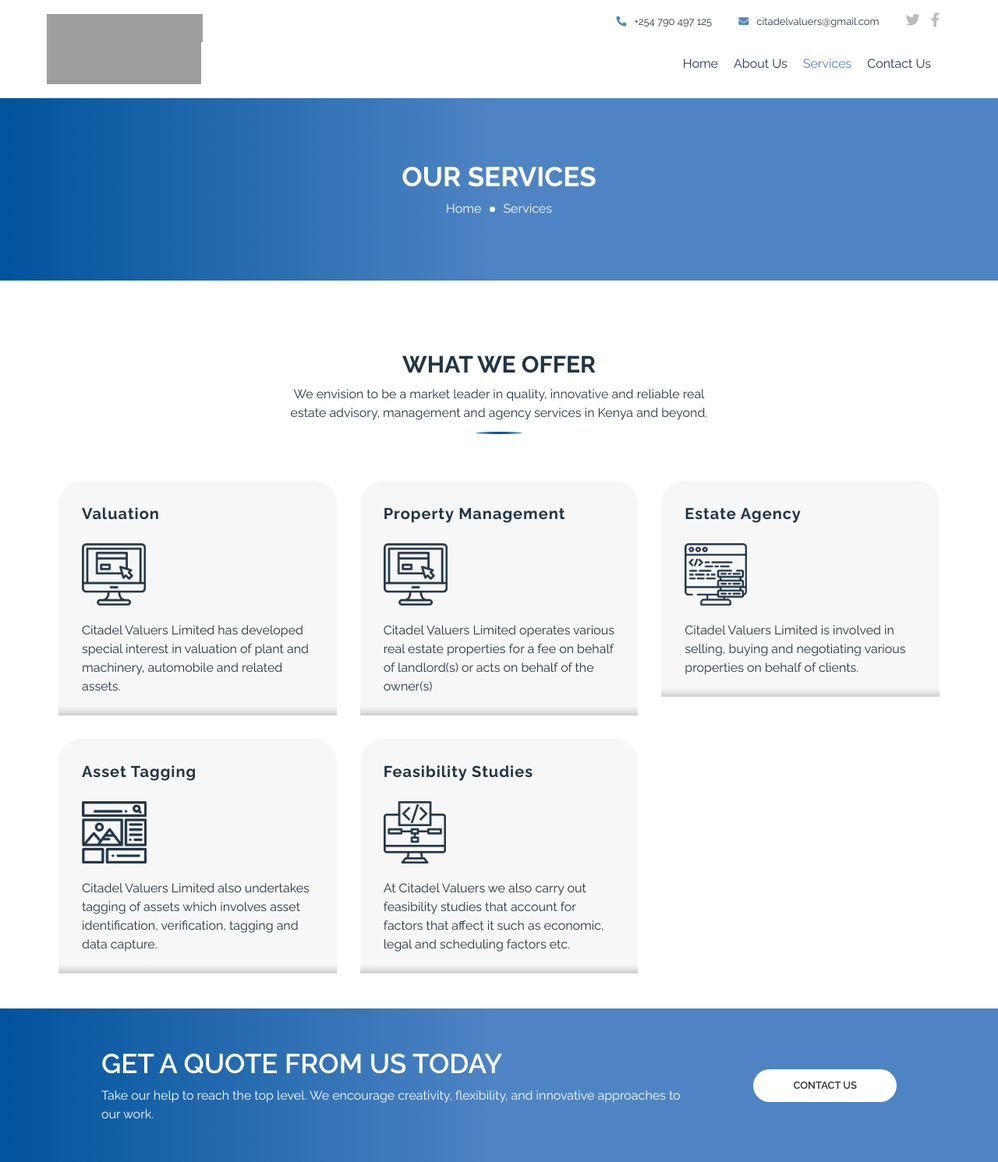
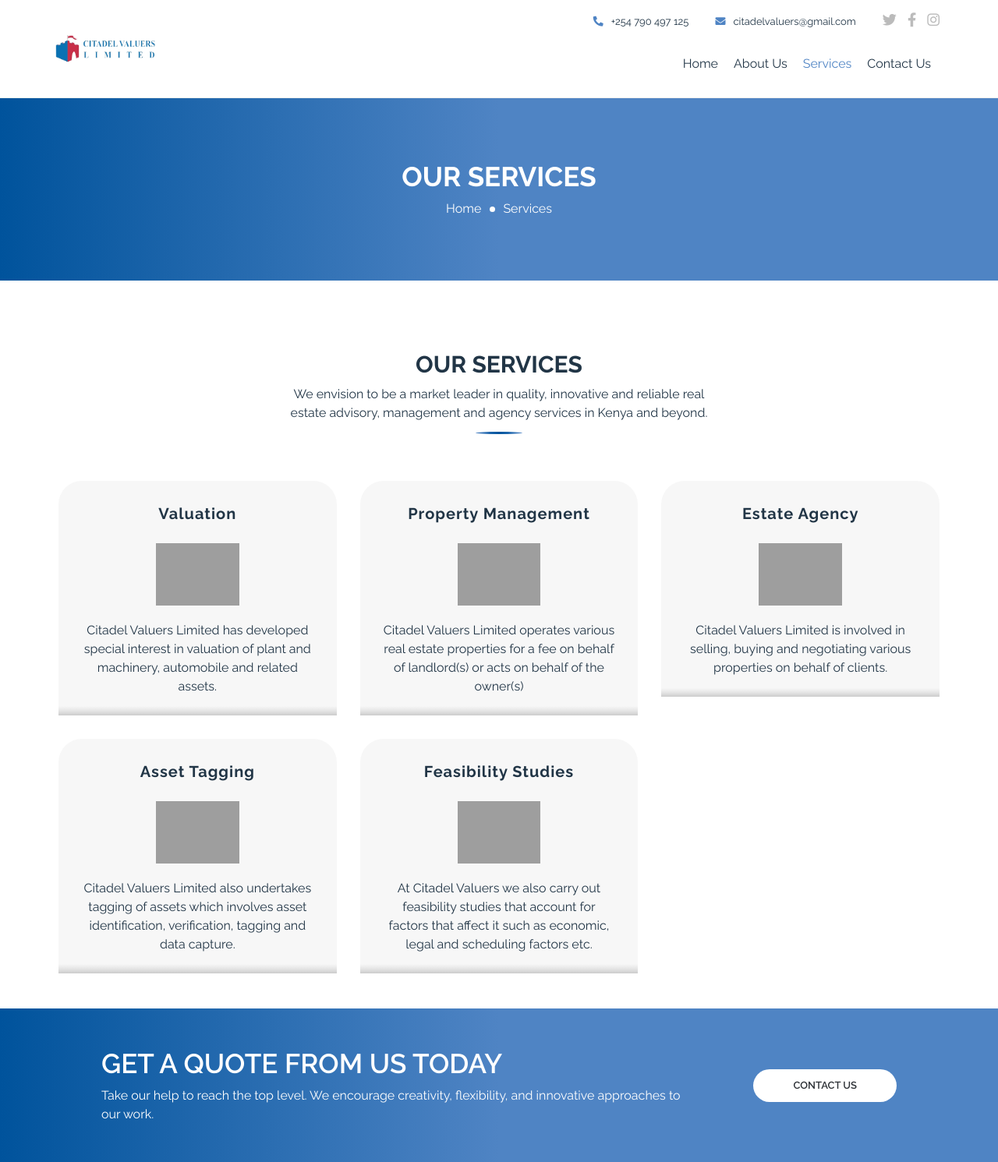
Before and after one commit to musumbidenis/Citadel-Valuers-Limited-Website, a PHP site: page /services.html in a window 1280 px wide. Shown: the top 1491 px of the page at 78% size. Run offline with PHP 8.4, Linux system fonts and the light colour scheme; some libraries are stand-ins or nearby versions; grey boxes are pictures that could not be loaded.

Commit message:
Version 1 complete

```diff
--- a/css/style.css
+++ b/css/style.css
@@ -59,8 +59,8 @@
 }
 
 .header .brand img {
-    width: 200px;
-    height: 90px;
+    width: 150px;
+    height: 70px;
 }
 
 .header .topbar {
--- a/services.html
+++ b/services.html
@@ -33,7 +33,7 @@
                         <div class="col-lg-2">
                             <div class="brand">
                                 <a href="index.html">
-                                    <img src="img/" alt="Company Logo">
+                                    <img src="img/logo.png" alt="Company Logo">
                                 </a>
                             </div>
                         </div>
@@ -47,8 +47,9 @@
                                 </div>
                                 <div class="topbar-col">
                                     <div class="topbar-social">
-                                        <a href=""><i class="fab fa-twitter"></i></a>
-                                        <a href=""><i class="fab fa-facebook-f"></i></a>
+                                        <a href="https://twitter.com/citadelrealtors"><i class="fab fa-twitter"></i></a>
+                                        <a href="https://www.facebook.com/citadelrealtors"><i class="fab fa-facebook-f"></i></a>
+                                        <a href="https://www.facebook.com/citadelrealtors"><i class="fab fa-instagram"></i></a>
                                     </div>
                                 </div>
                             </div>
@@ -95,47 +96,47 @@
             <div class="service">
                 <div class="container-fluid">
                     <div class="section-header">
-                        <h2>What We Offer</h2>
+                        <h2>Our Services</h2>
                         <p>We envision to be a market leader in quality, innovative and reliable real estate advisory,
                         management and agency services in Kenya and beyond.</p>
                     </div>
                     <div class="row">
                         <div class="col-lg-4 col-md-6">
-                            <div class="service-item">
+                            <div class="service-item text-center">
                                 <h3>Valuation</h3>
-                                <img src="img/icon-service-1.png" alt="Service">
+                                <img src="https://img.icons8.com/external-flatart-icons-outline-flatarticons/50/000000/external-appraisal-real-estate-flatart-icons-outline-flatarticons.png"/>
                                 <p>Citadel Valuers Limited has developed special interest in
                                 valuation of plant and machinery, automobile and related assets.</p>
                             </div>
                         </div>
                         <div class="col-lg-4 col-md-6">
-                            <div class="service-item">
+                            <div class="service-item text-center">
                                 <h3>Property Management</h3>
-                                <img src="img/icon-service-1.png" alt="Service">
+                                <img src="https://img.icons8.com/ios/50/000000/property.png"/>
                                 <p>Citadel Valuers Limited operates various real estate properties for a fee on behalf of
                                 landlord(s) or acts on behalf of the owner(s)</p>
                             </div>
                         </div>
                         <div class="col-lg-4 col-md-6">
-                            <div class="service-item">
+                            <div class="service-item text-center">
                                 <h3>Estate Agency</h3>
-                                <img src="img/icon-service-2.png" alt="Service">
+                                <img src="https://img.icons8.com/external-flatart-icons-outline-flatarticons/64/000000/external-estate-real-estate-flatart-icons-outline-flatarticons-2.png"/>
                                 <p>Citadel Valuers Limited is involved in selling, buying and negotiating various properties
                                 on behalf of clients.</p>
                             </div>
                         </div>
                         <div class="col-lg-4 col-md-6">
-                            <div class="service-item">
+                            <div class="service-item text-center">
                                 <h3>Asset Tagging</h3>
-                                <img src="img/icon-service-3.png" alt="Service">
+                                <img src="https://img.icons8.com/external-outline-wichaiwi/64/000000/external-asset-banking-and-financial-outline-wichaiwi-2.png"/>
                                 <p>Citadel Valuers Limited also undertakes tagging of assets which involves asset
                                 identification, verification, tagging and data capture.</p>
                             </div>
                         </div>
                         <div class="col-lg-4 col-md-6">
-                            <div class="service-item">
+                            <div class="service-item text-center">
                                 <h3>Feasibility Studies</h3>
-                                <img src="img/icon-service-4.png" alt="Service">
+                                <img src="https://img.icons8.com/pastel-glyph/64/000000/saving-book.png"/>
                                 <p>At Citadel Valuers we also carry out feasibility studies that
                                 account for factors that affect it such as economic, legal and
                                 scheduling factors etc.</p>
```
Also changed, not shown: about.html (+4 -3 lines), contact.html (+5 -13 lines), index.html (+13 -12 lines), img/valuation.png (added).
